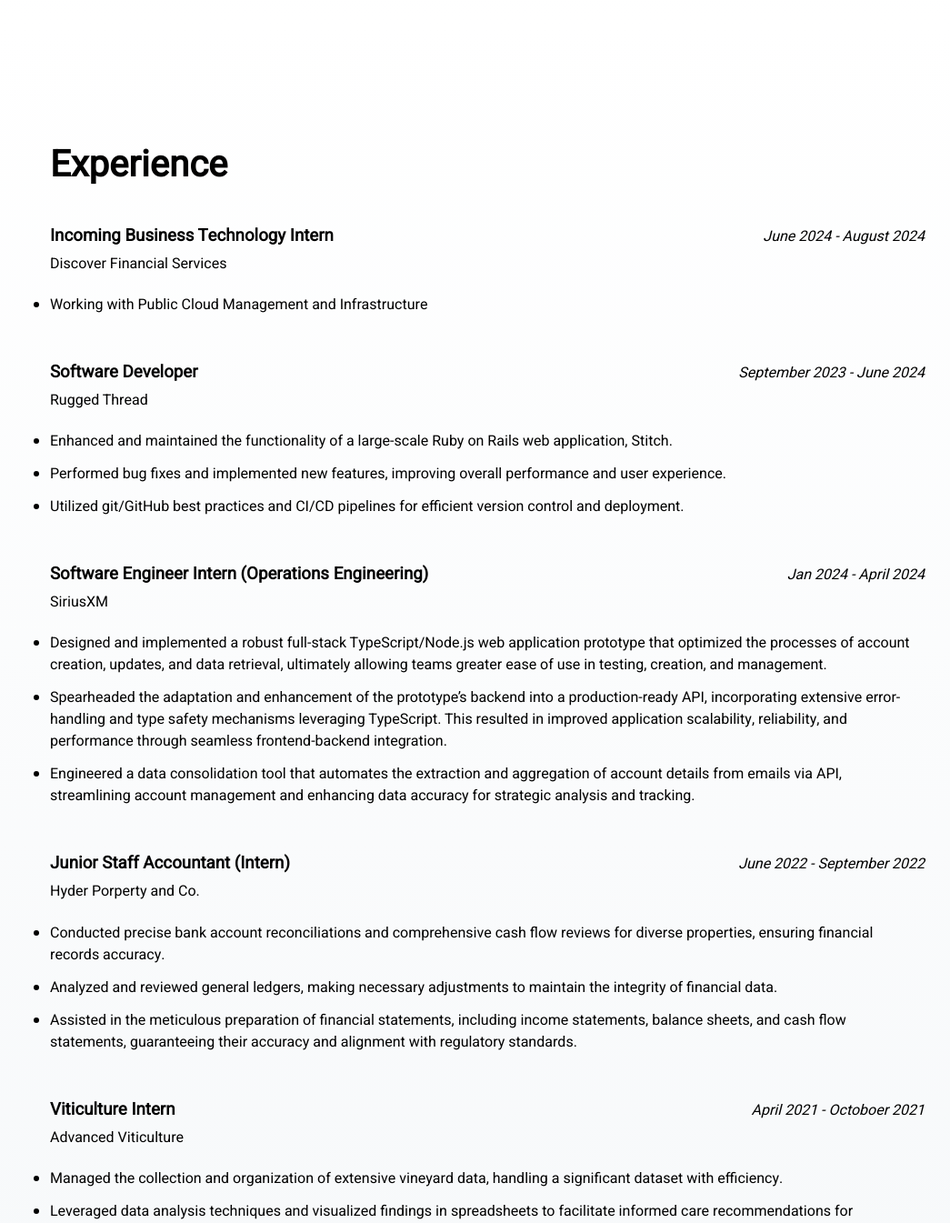
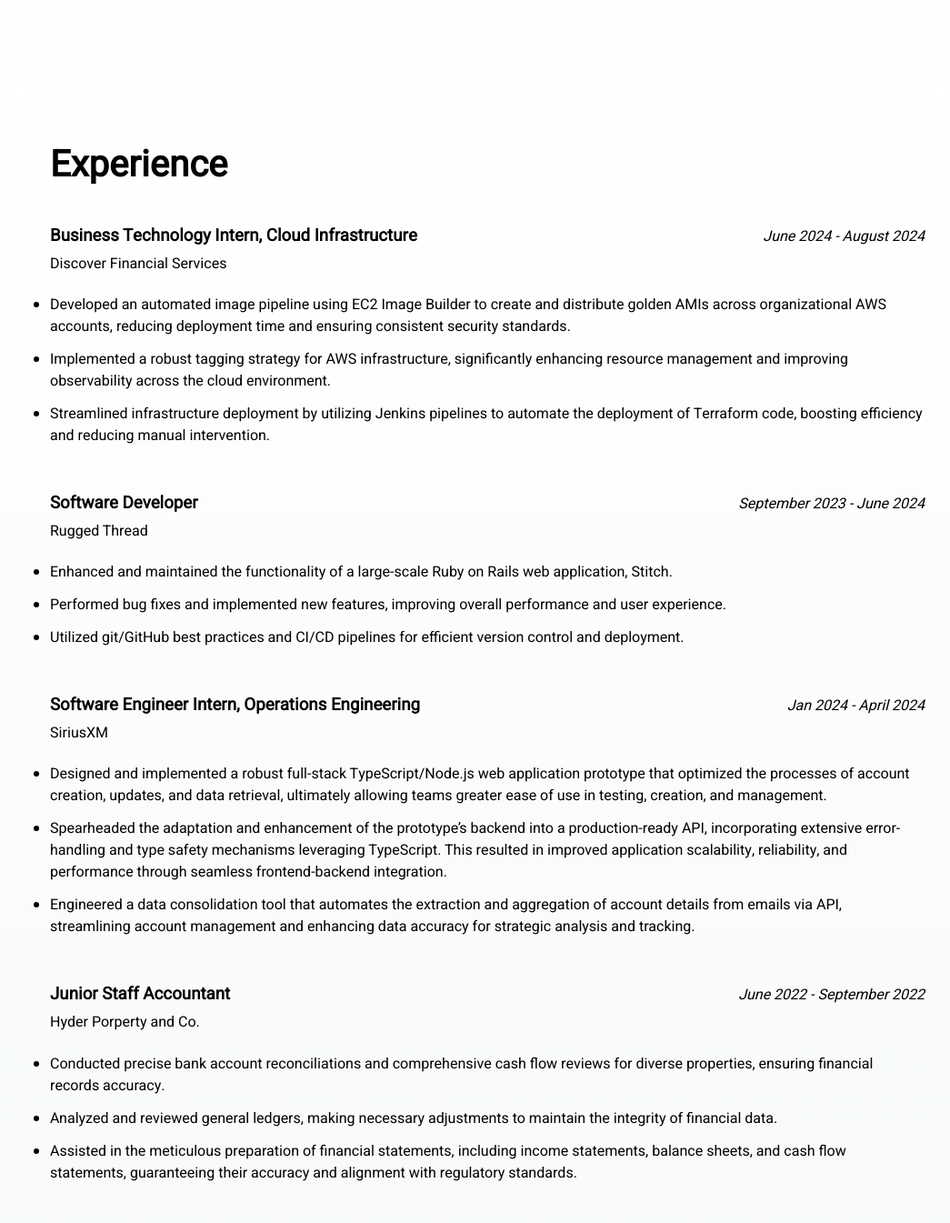
Before and after one commit to Jon-H03/portfolio, a Rails app: page / in a window 1280 px wide. Shown: the part 3555-4900 px from the top of the page at 91% size, without its empty margins (235-1280 px from the left). Run offline with Rails 7, Linux system fonts and the light colour scheme; data comes from the database, SQL or seed files in the repository; style sheets or scripts are compiled from the project's sources; some libraries are stand-ins or nearby versions.

Commit message:
Update xp

```diff
--- a/app/views/layouts/pages/_experience.html.erb
+++ b/app/views/layouts/pages/_experience.html.erb
@@ -4,13 +4,22 @@
 <div id="experience">
   <div class="experience-item">
     <div class="title-date-container">
-      <h3>Incoming Business Technology Intern</h3>
+      <h3>Business Technology Intern, Cloud Infrastructure</h3>
       <span class="date">June 2024 - August 2024</span>
     </div>
     <h4>Discover Financial Services</h4>
     <ul>
       <li>
-        Working with Public Cloud Management and Infrastructure
+        Developed an automated image pipeline using EC2 Image Builder to create and distribute golden AMIs across
+        organizational AWS accounts, reducing deployment time and ensuring consistent security standards.
+      </li>
+      <li>
+        Implemented a robust tagging strategy for AWS infrastructure, significantly enhancing resource management and
+        improving observability across the cloud environment.
+      </li>
+      <li>
+        Streamlined infrastructure deployment by utilizing Jenkins pipelines to automate the deployment of Terraform
+        code, boosting efficiency and reducing manual intervention.
       </li>
     </ul>
   </div>
@@ -35,7 +44,7 @@
 
   <div class="experience-item">
       <div class="title-date-container">
-        <h3>Software Engineer Intern (Operations Engineering)</h3>
+        <h3>Software Engineer Intern, Operations Engineering</h3>
         <span class="date">Jan 2024 - April 2024</span>
       </div>
       <h4>SiriusXM</h4>
@@ -59,7 +68,7 @@
 
   <div class="experience-item">
     <div class="title-date-container">
-      <h3>Junior Staff Accountant (Intern)</h3>
+      <h3>Junior Staff Accountant</h3>
       <span class="date">June 2022 - September 2022</span>
     </div>
     <h4>Hyder Porperty and Co.</h4>
```
